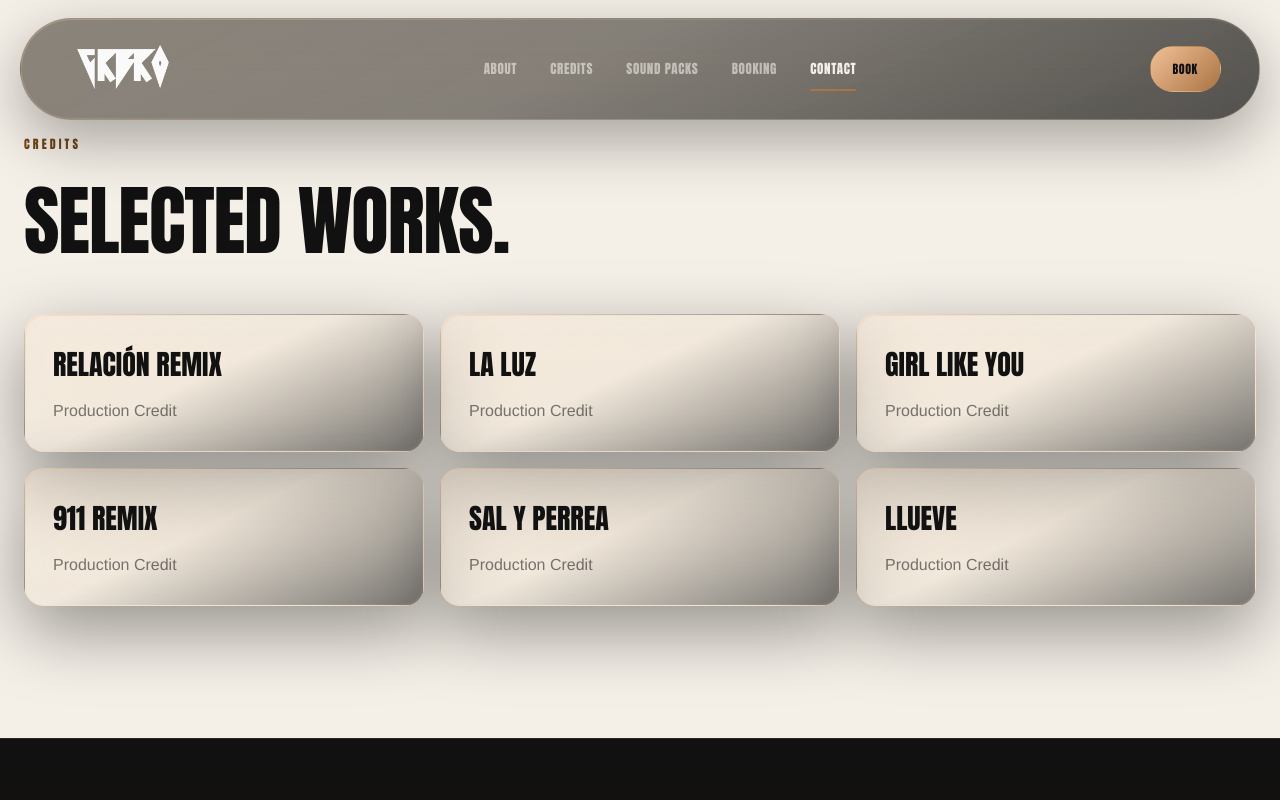
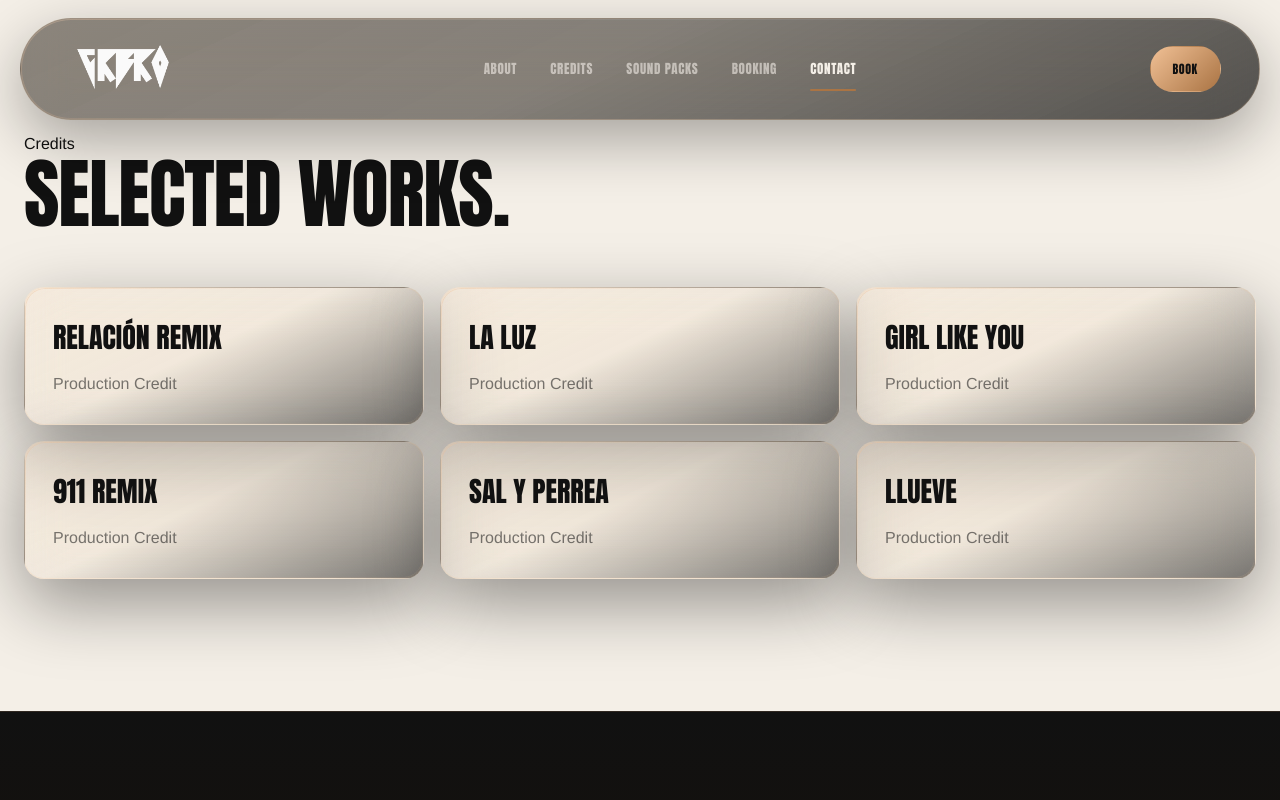
Before and after one commit to vixaontheblock/crbro, a Next.js app: page /credits in a window 1280 px wide. Shown: the top 800 px of the page. Built offline with nearby package versions, Linux system fonts and the light colour scheme.

Commit message:
Change 'kicker' span to 'tag-label' in credits section

```diff
--- a/src/app/credits/page.js
+++ b/src/app/credits/page.js
@@ -18,7 +18,7 @@ export default function CreditsPage() {
       <section className="credits-section" style={{ paddingTop: "180px" }}>
         <div className="container">
           <div className="section-intro">
-            <span className="kicker">Credits</span>
+            <span className="tag-label">Credits</span>
             <h1 className="title">Selected works.</h1>
           </div>
 
```
